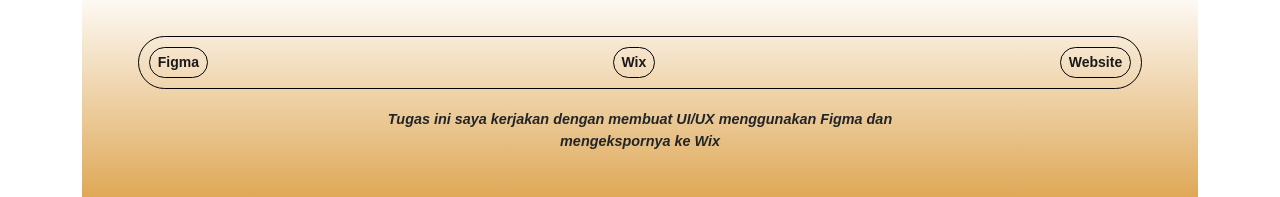
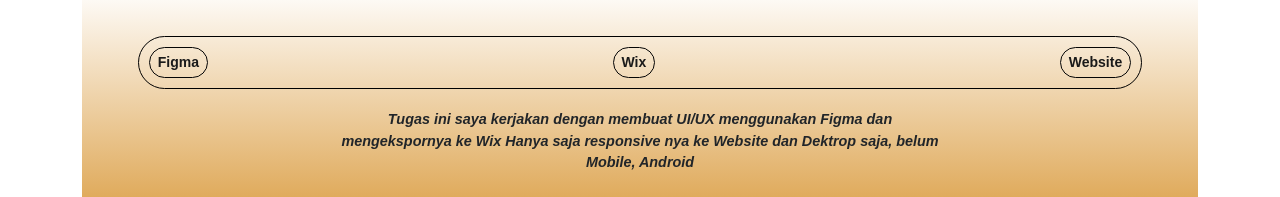
Before and after one commit to victorSlokov/PORTOFOLIO_FICKRY, a plain HTML site: page index.html in a window 1280 px wide. Shown: the part 9880-10077 px from the top of the page. Drawn offline with nearby package versions, Linux system fonts and the light colour scheme; a script that the page names is missing; files whose address does not match are found by name; a web font is replaced by a local one.

Commit message:
Update index.html

```diff
--- a/index.html
+++ b/index.html
@@ -776,7 +776,9 @@
 
 <em><p class="keterangan-tengah">
    Tugas ini saya kerjakan dengan membuat UI/UX menggunakan Figma dan mengekspornya ke Wix
+   <strong>Hanya saja responsive nya ke Website dan Dektrop saja, belum Mobile, Android</strong>
 </p></em>
+
 
 <section class="container my-5" >
 <div class="container my-5">
```
